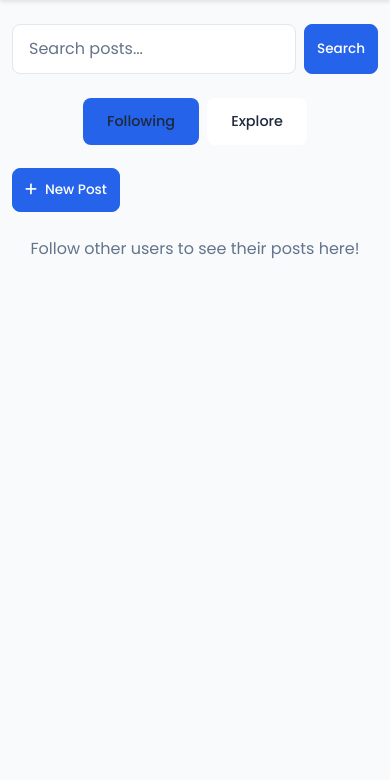
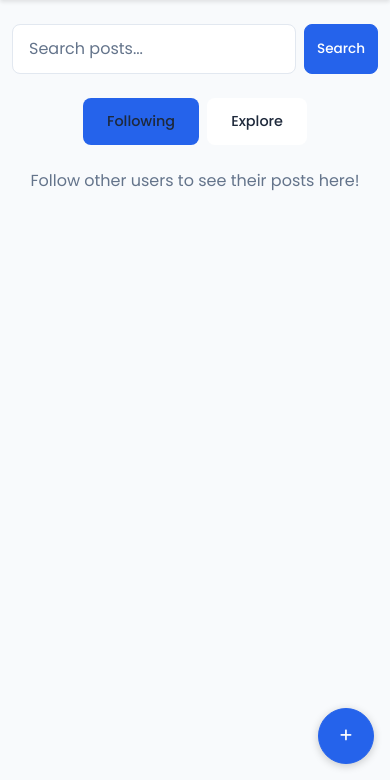
Before and after one commit to talhanuhuymaz/DjangoBlog, a Django app: page /home/ in a window 390 px wide. Shown: the part 64-844 px from the top of the page. Run offline with Django 3.2, Linux system fonts and the light colour scheme; the visitor is signed in with stand-in values (Sample User, id 1); data comes from the database, SQL or seed files in the repository; data that the repository does not hold is empty.

Commit message:
mobile responsiveness
mobile responsiveness

```diff
--- a/blog/templates/blog/base.html
+++ b/blog/templates/blog/base.html
@@ -483,6 +483,85 @@
                 height: 90vh;
                 border-radius: 1rem 1rem 0 0;
             }
+
+            /* Notification Styles for Mobile */
+            .notifications-dropdown {
+                position: fixed !important;
+                left: 0 !important;
+                right: 0 !important;
+                bottom: 0 !important;
+                top: auto !important;
+                width: 100% !important;
+                max-width: none !important;
+                margin: 0;
+                padding: 0;
+                border-radius: 1rem 1rem 0 0;
+                max-height: 80vh;
+                transform: none !important;
+            }
+
+            .notifications-dropdown .dropdown-menu-content {
+                max-height: 70vh;
+                overflow-y: auto;
+                padding: 1rem;
+            }
+
+            .notifications-dropdown .dropdown-header {
+                position: sticky;
+                top: 0;
+                background-color: var(--card-background);
+                z-index: 1030;
+                padding: 1rem;
+                border-bottom: 1px solid var(--border-color);
+                border-radius: 1rem 1rem 0 0;
+                display: flex;
+                justify-content: space-between;
+                align-items: center;
+            }
+
+            .notifications-dropdown .dropdown-item {
+                padding: 1rem;
+                border-bottom: 1px solid var(--border-color);
+                white-space: normal;
+            }
+
+            .notifications-dropdown .dropdown-item:last-child {
+                border-bottom: none;
+            }
+
+            /* New Post Button Styles for Mobile */
+            .new-post-btn-mobile {
+                position: fixed;
+                bottom: 1rem;
+                right: 1rem;
+                z-index: 1020;
+                width: 56px;
+                height: 56px;
+                border-radius: 50%;
+                box-shadow: 0 2px 8px rgba(0,0,0,0.2);
+                display: flex;
+                align-items: center;
+                justify-content: center;
+                font-size: 1.5rem;
+            }
+
+            .new-post-btn-mobile:active {
+                transform: scale(0.95);
+            }
+
+            .new-post-btn-desktop {
+                display: none;
+            }
+
+            /* Hide desktop new post button on mobile */
+            .desktop-new-post {
+                display: none;
+            }
+
+            /* Show mobile new post button */
+            .mobile-new-post {
+                display: block;
+            }
         }
 
         /* Small mobile devices */
--- a/blog/templates/blog/home.html
+++ b/blog/templates/blog/home.html
@@ -31,12 +31,17 @@
         </li>
     </ul>
 
-    <!-- New Post Button -->
-    <div class="text-center mb-4">
+    <!-- Desktop New Post Button -->
+    <div class="text-center mb-4 desktop-new-post">
         <button type="button" class="btn btn-primary" data-bs-toggle="modal" data-bs-target="#newPostModal">
             <i class="fas fa-plus me-2"></i>New Post
         </button>
     </div>
+
+    <!-- Mobile New Post Button (Floating Action Button) -->
+    <button type="button" class="btn btn-primary new-post-btn-mobile d-md-none" data-bs-toggle="modal" data-bs-target="#newPostModal">
+        <i class="fas fa-plus"></i>
+    </button>
 
     <!-- Posts -->
     <div class="row g-4">
--- a/blog/templates/blog/navbar.html
+++ b/blog/templates/blog/navbar.html
@@ -19,17 +19,25 @@
         <div class="collapse navbar-collapse" id="navbarContent">
             <div class="navbar-nav ms-auto align-items-center">
                 <!-- Notifications Dropdown -->
-                <div class="nav-item dropdown me-2">
-                    <a class="nav-link position-relative" href="#" id="notificationsDropdown" role="button" data-bs-toggle="dropdown" data-bs-auto-close="outside" onclick="markNotificationsRead()">
-                        <i class="fas fa-bell fs-5"></i>
+                <div class="dropdown">
+                    <a class="nav-link position-relative" href="#" role="button" data-bs-toggle="dropdown" aria-expanded="false" onclick="loadNotifications()">
+                        <i class="fas fa-bell"></i>
                         <span class="position-absolute top-0 start-100 translate-middle badge rounded-pill bg-danger notifications-badge d-none">
                             0
                         </span>
                     </a>
-                    <div class="dropdown-menu dropdown-menu-end notifications-dropdown" style="width: 300px; max-height: 400px; overflow-y: auto;">
-                        <h6 class="dropdown-header">Notifications</h6>
-                        <div class="notifications-list">
-                            <!-- Notifications will be loaded here -->
+                    <div class="dropdown-menu dropdown-menu-end notifications-dropdown">
+                        <div class="dropdown-header">
+                            <h6 class="mb-0">Notifications</h6>
+                            <button type="button" class="btn btn-link text-decoration-none p-0" onclick="markNotificationsRead()">
+                                Mark all as read
+                            </button>
+                        </div>
+                        <div class="dropdown-menu-content">
+                            <div class="notifications-list">
+                                <!-- Notifications will be loaded here -->
+                                <div class="dropdown-item text-muted">Loading notifications...</div>
+                            </div>
                         </div>
                     </div>
                 </div>
```
